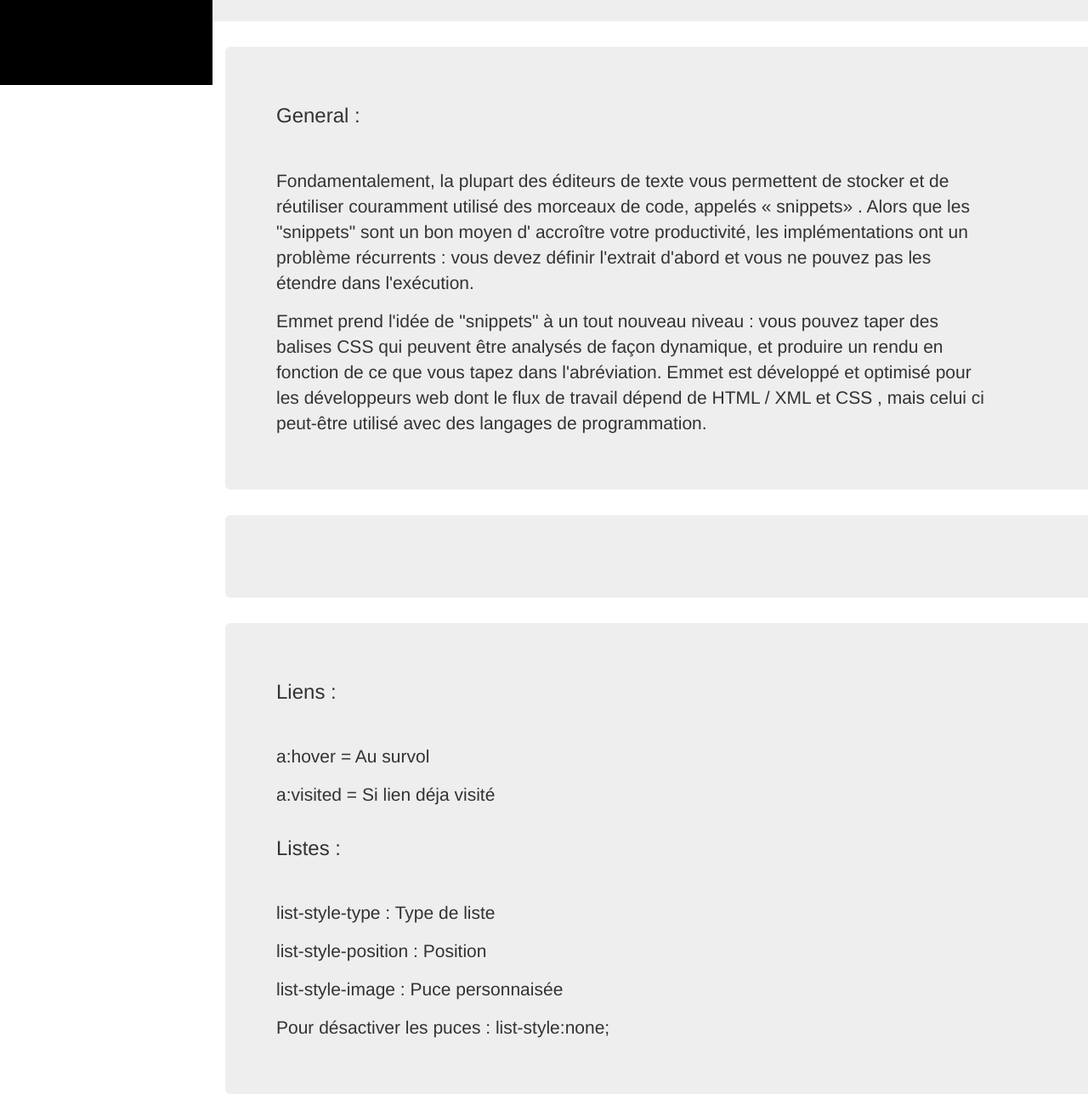
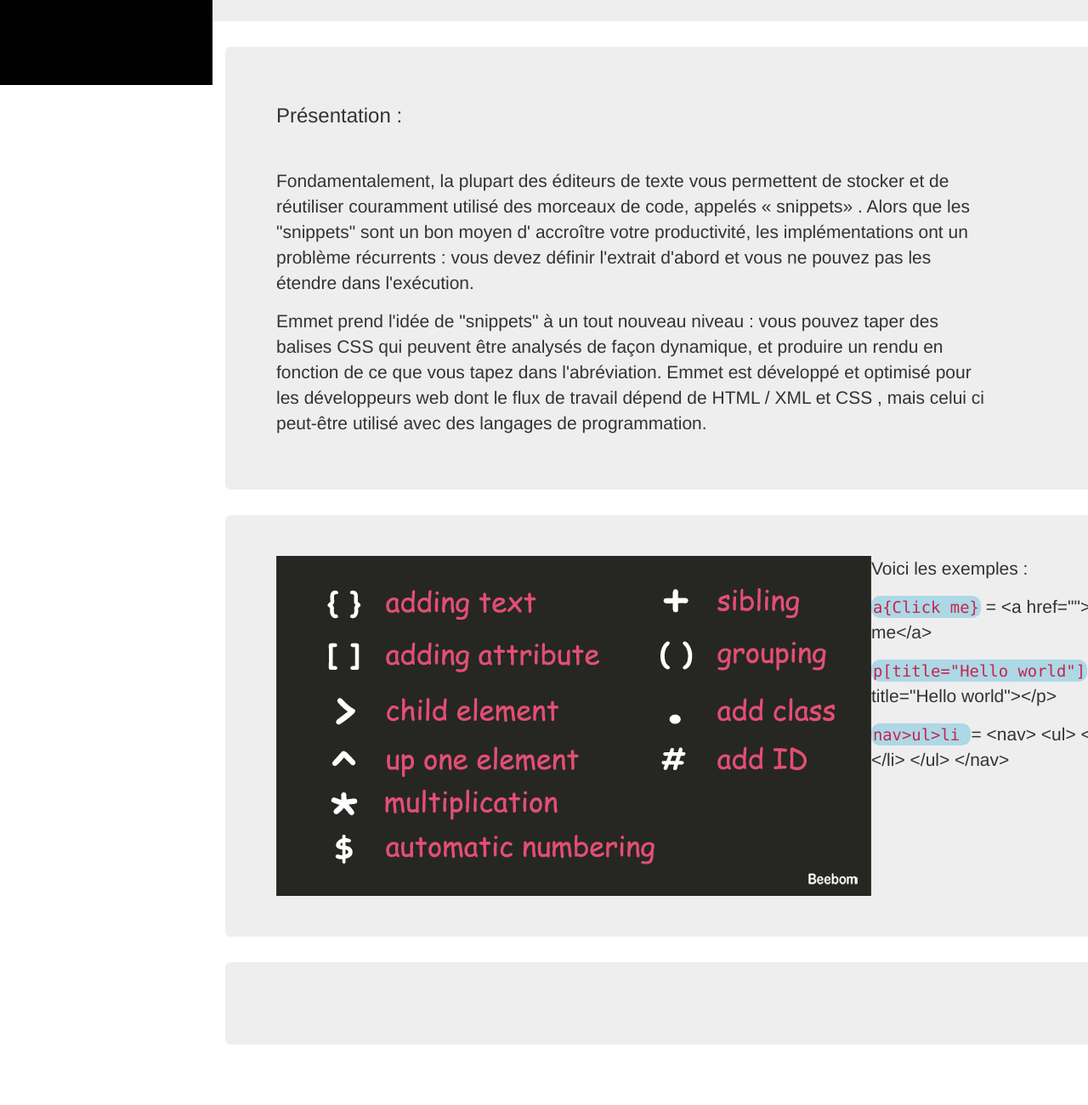
Before and after one commit to dupontbertrand/cheatsheetemmet, a plain HTML site: page index.html in a window 1280 px wide. Shown: the part 700-2000 px from the top of the page at 85% size. Drawn offline with Linux system fonts and the light colour scheme.

Commit message:
img float fixed

```diff
--- a/css/style.css
+++ b/css/style.css
@@ -11,6 +11,9 @@ ul {
   list-style: none;
 }
 
+#imgraccourcis {
+  float: left;
+}
 
 code {
   background-color: lightblue;
--- a/index.html
+++ b/index.html
@@ -118,7 +118,7 @@
             </button>
             <ul class="dropdown-menu">
               <li><a href="https://openclassrooms.com/courses/apprenez-a-creer-votre-site-web-avec-html5-et-css3/memento-des-proprietes-css">OpenClassrooms</a></li>
-              <li><a href="#background">Background</a></li>
+              <li><a href="#presentation">Présentation</a></li>
               <li><a href="#boites">Boîtes</a></li>
               <li><a href="#flottants">Flottants</a></li>
               <li><a href="#listes">Listes</a></li>
@@ -134,7 +134,7 @@
       <div class="jumbotron">
         <div class="row">
           <div class="col-md-10">
-            <h3> General :</h3>
+            <h3 id="#presentation"> Présentation :</h3>
             <p> Fondamentalement, la plupart des éditeurs de texte vous permettent de stocker et de réutiliser couramment utilisé des morceaux de code, appelés « snippets» . Alors que les "snippets" sont un bon moyen d' accroître votre productivité, les implémentations ont un problème récurrents : vous devez définir l'extrait d'abord et vous ne pouvez pas les étendre dans l'exécution.</p>
 
             <p>Emmet prend l'idée de "snippets" à un tout nouveau niveau : vous pouvez taper des balises CSS qui peuvent être analysés de façon dynamique, et produire un rendu en fonction de ce que vous tapez dans l'abréviation. Emmet est développé
@@ -146,10 +146,12 @@
     <div class="container">
       <div class="jumbotron">
         <div class="row">
-          <div class="col-md-10">
-
-
-
+          <div class="col-md-12">
+          <img id="imgraccourcis" class="img-responsive" src="raccourcis.jpg" alt="raccourcis" />
+          <p>Voici les exemples :</p>
+          <p> <code>a{Click me}</code> = &lt;a href=""&gt;Click me&lt;/a&gt; </p>
+          <p> <code>p[title="Hello world"]</code> = &lt;p title="Hello world"&gt;&lt;/p&gt; </p>
+          <p> <code> nav&gt;ul&gt;li </code> = &lt;nav&gt; &lt;ul&gt; &lt;li&gt; &lt;/li&gt; &lt;/ul&gt; &lt;/nav&gt;</p>
           </div>
         </div>
       </div>
@@ -159,25 +161,9 @@
         <div class="row">
           <div class="col-md-10">
 
-            <h3> Liens :</h3>
-
-            <p> a:hover = Au survol</p>
-
-            <p> a:visited = Si lien déja visité</p>
-
           </div>
         </div>
 
-        <div class="row">
-          <div class="col-md-10">
-            <h3 id="listes">Listes :</h3>
-            <p>list-style-type : Type de liste</p>
-            <p>list-style-position : Position </p>
-            <p>list-style-image : Puce personnaisée</p>
-            <p>Pour désactiver les puces : list-style:none;</p>
-
-          </div>
-        </div>
       </div>
     </div>
 
```
Also changed, not shown: raccourcis.jpg (added).
